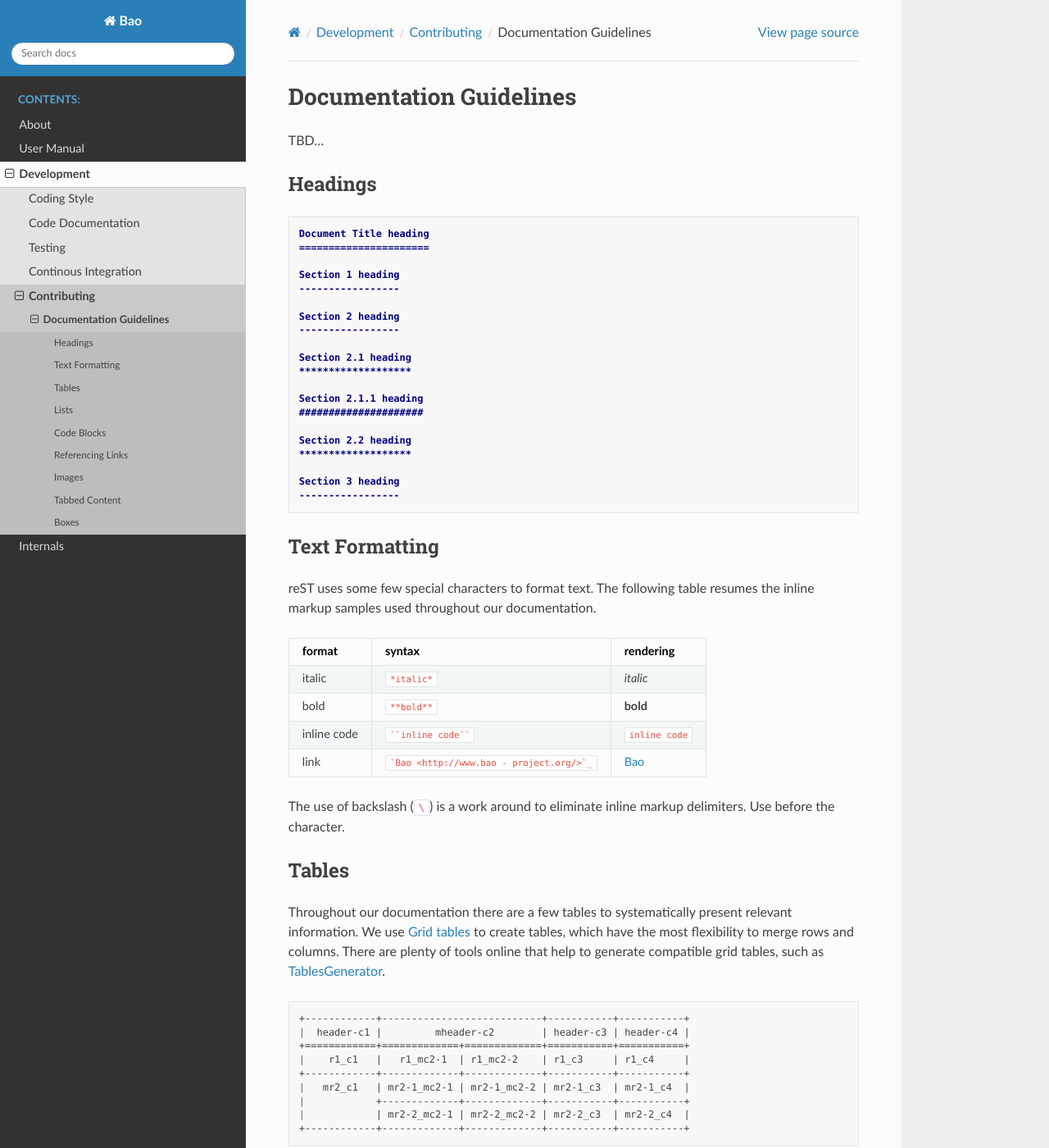
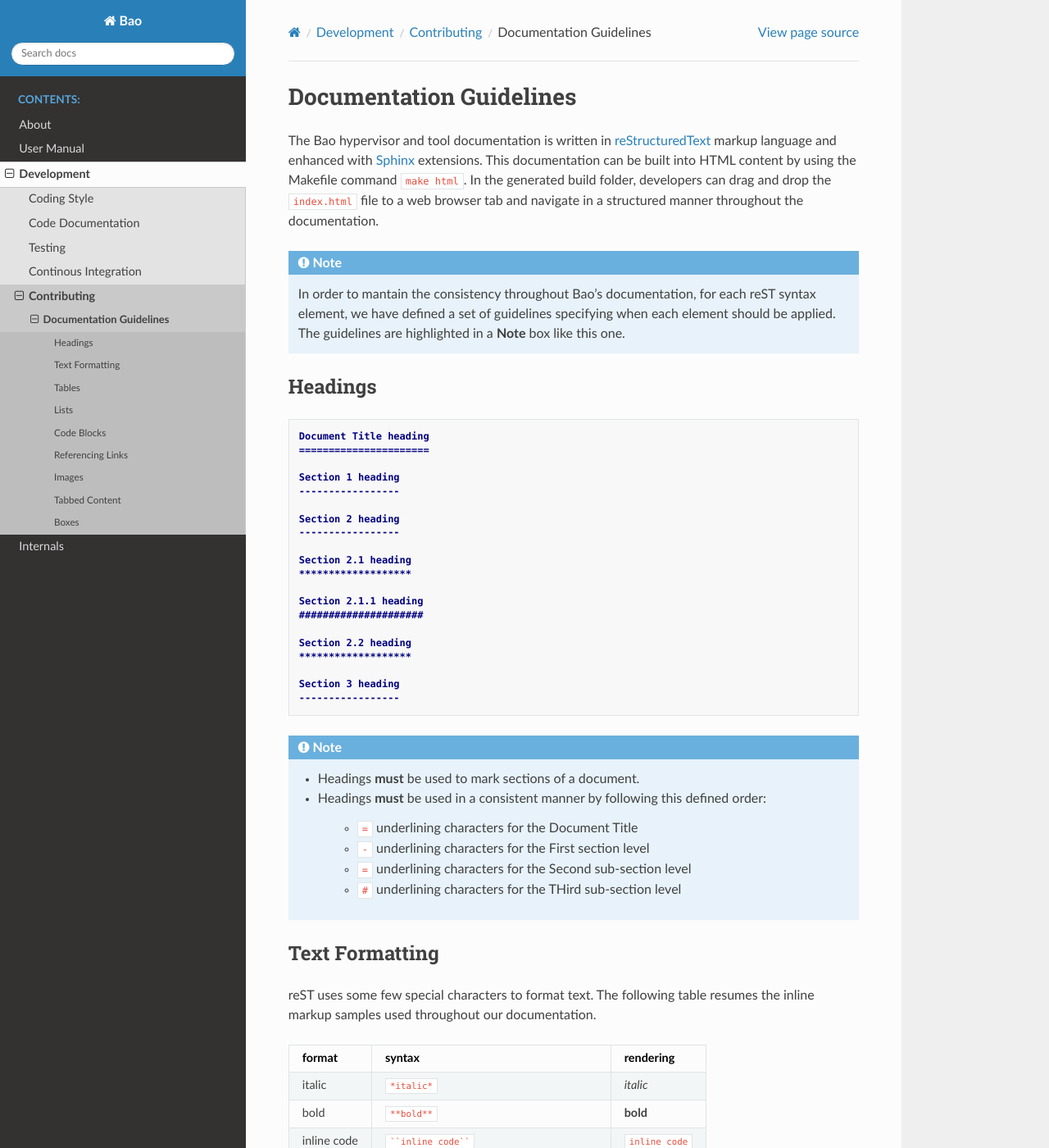
Before and after one commit to bao-project/bao-docs, a Sphinx documentation site: the page built from source/development/doc_guidelines.rst, in a window 1280 px wide and 1400 px high. Shown: the whole window at 82% size. Built offline with Sphinx 7.4.7 and the Read the Docs theme 2.0.0, drawn with Linux system fonts in a browser that asks for light colours; some of the changed text lies outside the part shown.

Commit message:
Added usage guidelines for each reST syntax element

````diff
--- a/source/development/doc_guidelines.rst
+++ b/source/development/doc_guidelines.rst
@@ -1,7 +1,10 @@
 Documentation Guidelines
 ========================
 
-TBD...
+The Bao hypervisor and tool documentation is written in `reStructuredText <https://docutils.sourceforge.io/rst.html>`_ markup language and enhanced with `Sphinx <https://www.sphinx-doc.org/en/master/>`_ extensions. This documentation can be built into HTML content by using the Makefile command ``make html``. In the generated build folder, developers can drag and drop the ``index.html`` file to a web browser tab and navigate in a structured manner throughout the documentation.
+
+.. note::
+    In order to mantain the consistency throughout Bao's documentation, for each reST syntax element, we have defined a set of guidelines specifying when each element should be applied. The guidelines are highlighted in a **Note** box like this one.
 
 .. _headings:
 
@@ -31,6 +34,15 @@
    Section 3 heading
    -----------------
 
+.. note::
+    - Headings **must** be used to mark sections of a document.
+    - Headings **must** be used in a consistent manner by following this defined order:
+
+        - ``=`` underlining characters for the Document Title
+        - ``-`` underlining characters for the First section level
+        - ``=`` underlining characters for the Second sub-section level
+        - ``#`` underlining characters for the THird sub-section level
+
 .. _text_formatting:
 
 Text Formatting
@@ -52,6 +64,12 @@
 +-------------+------------------------+----------------------+
 
 The use of backslash (``\``) is a work around to eliminate inline markup delimiters. Use before the character.
+
+.. note::
+    - Bold format **should** be used to strongly emphasize information.
+    - Italic format **should** be used to lightly emphasize information.
+    - Inline code format **must** be used when small code samples are used in the text.
+    - Link format **must** be used when referencing any external link.
 
 .. _tables:
 
@@ -85,6 +103,10 @@
 |            | mr2-2_mc2-1 | mr2-2_mc2-2 | mr2-2_c3  | mr2-2_c4  |
 +------------+-------------+-------------+-----------+-----------+
 
+.. note::
+    - Tables **can** be used to represent well-defined tabular information.
+    - Tables **must** be wider than a two-line structure (including the header)
+
 Lists
 -----
 
@@ -137,6 +159,35 @@
 #. item 3
     #) sub-item 3.1
     #) sub-item 3.2
+
+**Definition List**
+
+This a convenient type of list to list one or moder terms and their definition.
+
+.. code-block:: rest
+
+    Glossary:
+
+    Term1
+        This statement gives a definition for the Term1.
+    Term2
+        This statement gives a definition for the Term2.
+
+Rendered, the definition list looks like this:
+
+Glossary:
+
+Term1
+    This statement gives a definition for the Term1.
+Term2
+    This statement gives a definition for the Term2.
+
+.. note::
+    - Bullet lists **should** be used to display a list of itemized terms/sentences without a certain order.
+    - Bullet lists **should** be used with more than two items.
+    - Numbered lists **must** be used to display an ordered/sequential list of itemized conclusions or steps.
+    - Numbered lists **should** be used with more than two items.
+    - Definition lists **must** be used when a term definition is in place.
 
 Code Blocks
 -----------
@@ -184,17 +235,23 @@
 
     Takeaway 1: This is a highlighted text with a code block background and box.
 
+.. note::
+    - Code blocks **must** be used to display large code segments.
+    - Code blocks **must** be used with the appropiate programmming language attribute (use the **none** attribute when the language is not supported by `Pygments <https://pygments.org/languages/>`_).
+    - Code blocks **can** be used to lightly highlight a large text segment.
+
+
 Referencing Links
 -----------------
 To create a implicit link to a title, you should know that all headings are considered as Hyperlinks. This is the syntax
 
 .. code-block:: rest
 
-    this is a link to `headings`_ from this page
+    this is a link to the `headings`_ sections in this page
 
 Rendered, the implicit link looks like this:
 
-    this is a link to `headings`_ from this page
+    this is a link to the `headings`_ sections in this page
 
 To create a explicit link within the reST files, you need first to create a target location by following this syntax:
 
@@ -215,6 +272,10 @@
 - :ref:`text_formatting`
 
 - :ref:`tables`
+
+.. note::
+    - Implicit referencing links **should** be used to reference internal document information.
+    - Explicit referencing links **should** be used to reference external document information.
 
 Images
 ------
@@ -239,6 +300,11 @@
     Caption for the Bao logo picture.
 
 You can after reference the image :numref:`bao-logo-fig` by using the notation ``:numref:`bao-logo-fig```, specifying the image name field.
+
+.. note::
+    - Image files **must** be stored in the ``source/images/`` folder.
+    - Images **must** contain a description in the caption.
+    - Images **should** be in a ``.png`` file format.
 
 Tabbed Content
 --------------
@@ -276,6 +342,9 @@
 
         Platform C instructions.
 
+.. note::
+    - Tabs **should** be used to organize similiar information that differ in a "configuration option" (e.g., build instructions across different platforms).
+
 Boxes
 -----------------
 To highlight within a colored box, you can use three different directives depending on your goal.
@@ -295,3 +364,8 @@
 .. note:: This is a **note** box.
 
 .. warning:: This is a **warning** box.
+
+.. note::
+    - See also boxes **should** be used to highlight (beginning with a preliminary description) additional text information referenced externally.
+    - Note boxes **should** be used for information that you want the user to pay particular attention to.
+    - Warning boxes **should** be used for information the user must understand to avoid negative consequences.
````
Also changed, not shown: other parts of source/development/doc_guidelines.rst (+2 -2 lines).
